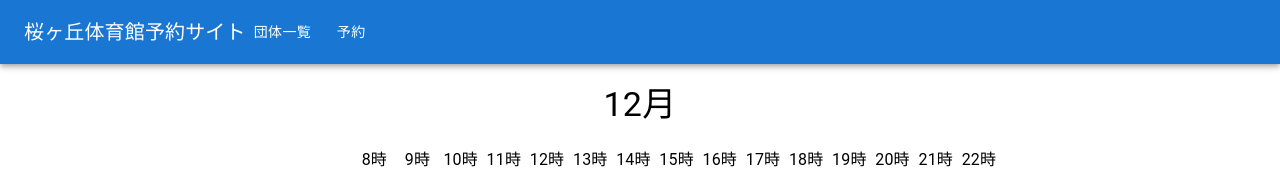
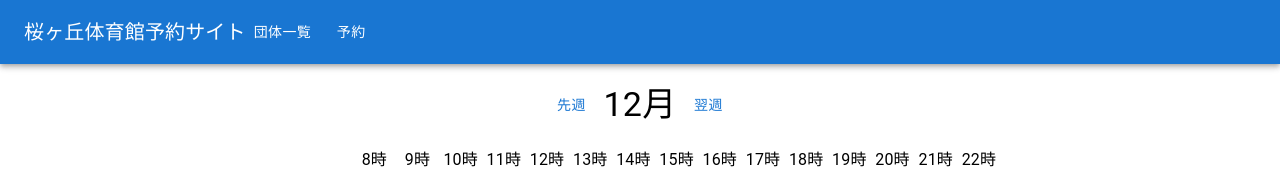
Before and after one commit to MiyoKouseki/sakuragaoka-yoyaku, a React (Create React App) app: page /yoyaku in a window 1280 px wide. Shown: the top 173 px of the page. Built offline with nearby package versions, Linux system fonts and the light colour scheme; no server answers.

Commit message:
feat: 翌週、先週でスタートの日にちを変更可能に

```diff
--- a/src/SimpleCalendar.tsx
+++ b/src/SimpleCalendar.tsx
@@ -1,5 +1,6 @@
 import React, { useState } from 'react';
 import { Box, Typography } from '@mui/material';
+
 
 const weekDays = ['日', '月', '火', '水', '木', '金', '土'];
 
@@ -8,11 +9,18 @@ const getWeekDay = (day: number) => {
     return weekDays[date.getDay()];
 };
 
-const SimpleCalendar: React.FC = () => {
+interface SimpleCalendarProps {
+    startDay: Date;
+}
+
+const SimpleCalendar: React.FC<SimpleCalendarProps> = ({ startDay }) => {
     const [selectedCells, setSelectedCells] = useState<{ [key: string]: boolean }>({});
 
     const rows = 14;
-    const days = Array.from({ length: rows }, (_, i) => i + 1); // 1日から14日まで
+    const days = Array.from({ length: rows }, (_, i) => {
+        const day = new Date(startDay.getFullYear(), startDay.getMonth(), startDay.getDate() + i);
+        return day.getDate(); // 日付の部分だけを返す
+    });
     const hours = Array.from({ length: 15 }, (_, i) => 8 + i); // 8時から22時まで
 
     const handleCellClick = (day: number, hour: number) => {
--- a/src/Yoyaku.tsx
+++ b/src/Yoyaku.tsx
@@ -1,14 +1,26 @@
-//Yoyaku.tsx
-
-import React from 'react';
-import { Box, Typography } from '@mui/material';
-import SimpleCalendar from './SimpleCalendar'; // SimpleCalendar コンポーネントのパスを適切に指定
+import React, { useState } from 'react';
+import { Box, Typography, Button } from '@mui/material';
+import SimpleCalendar from './SimpleCalendar';
 
 const Yoyaku: React.FC = () => {
+  const [weekStart, setWeekStart] = useState(new Date(2022, 11, 1)); // 2022年12月1日から開始
+
+  const handleNextWeek = () => {
+    setWeekStart(new Date(weekStart.getFullYear(), weekStart.getMonth(), weekStart.getDate() + 7));
+  };
+
+  const handleLastWeek = () => {
+    setWeekStart(new Date(weekStart.getFullYear(), weekStart.getMonth(), weekStart.getDate() - 7));
+  };
+
   return (
     <Box display="flex" flexDirection="column" alignItems="center" justifyContent="center">
-      <Typography variant="h4" style={{ margin: '20px 0' }}>12月</Typography>
-      <SimpleCalendar />
+      <Box display="flex" alignItems="center">
+        <Button onClick={handleLastWeek}>先週</Button>
+        <Typography variant="h4" style={{ margin: '20px 0' }}>12月</Typography>
+        <Button onClick={handleNextWeek}>翌週</Button>
+      </Box>
+      <SimpleCalendar startDay={weekStart} />
     </Box>
   );
 };
```
